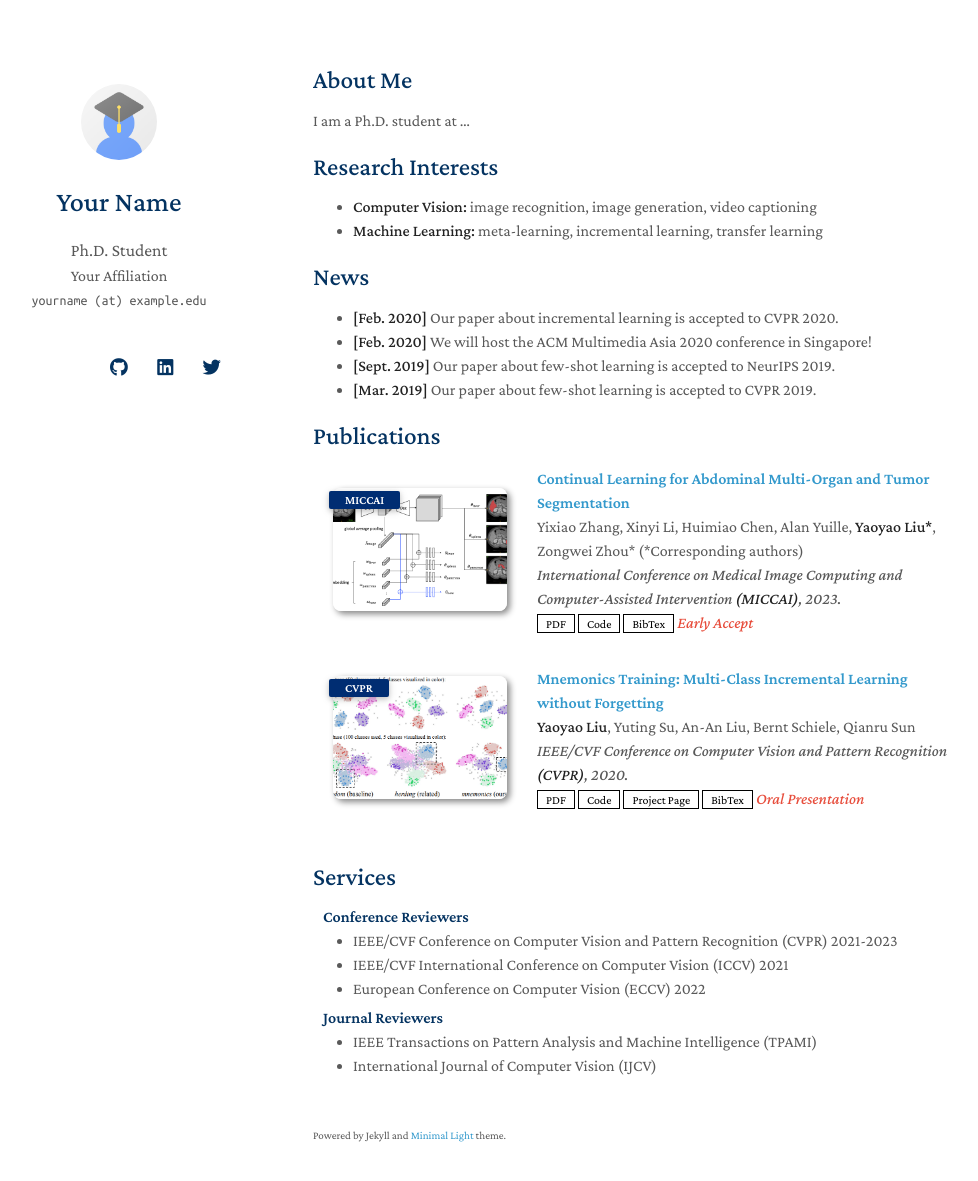
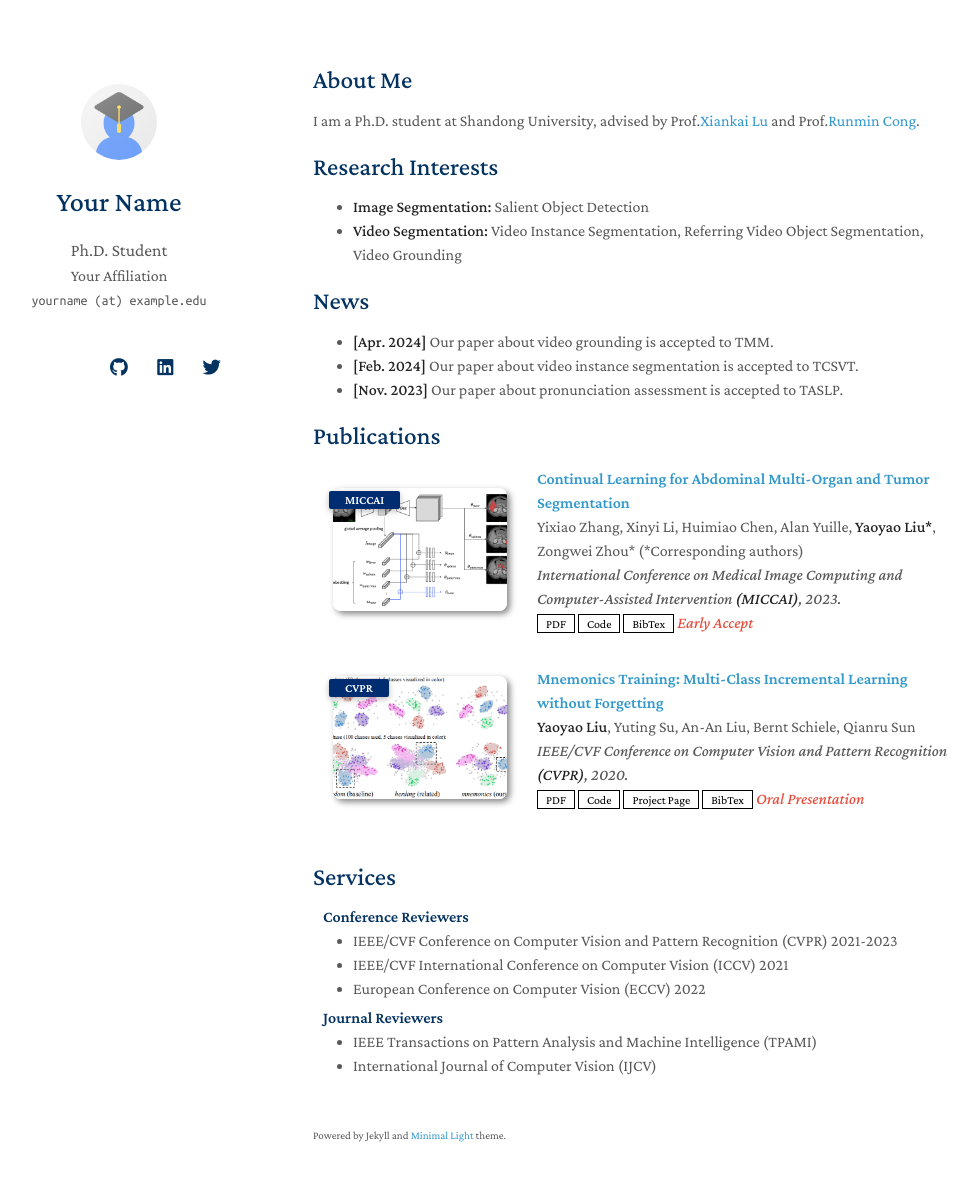
Before and after one commit to fanghaook/fanghaook.github.io, a Jekyll site: the page built from index.md, in a window 1280 px wide and 1216 px high. Shown: the top 1181 px of the window, without its empty margins (157-1135 px from the left). Built offline with Jekyll 4.4.1, drawn with Linux system fonts in a browser that asks for light colours; nearby versions of some CDN libraries; a style sheet for code colours, icons or effects is not loaded; our own code applies the rules of GitHub Pages for plain Markdown files.

Commit message:
Update index.md

```diff
--- a/index.md
+++ b/index.md
@@ -4,19 +4,18 @@ layout: homepage
 
 ## About Me
 
-I am a Ph.D. student at ...
+I am a Ph.D. student at Shandong University, advised by Prof.[Xiankai Lu](https://faculty.sdu.edu.cn/luxiankai/zh_CN/index.htm) and Prof.[Runmin Cong](https://rmcong.github.io/).
 
 ## Research Interests
 
-- **Computer Vision:** image recognition, image generation, video captioning
-- **Machine Learning:** meta-learning, incremental learning, transfer learning
+- **Image Segmentation:** Salient Object Detection
+- **Video Segmentation:** Video Instance Segmentation, Referring Video Object Segmentation, Video Grounding
 
 ## News
 
-- **[Feb. 2020]** Our paper about incremental learning is accepted to CVPR 2020.
-- **[Feb. 2020]** We will host the ACM Multimedia Asia 2020 conference in Singapore!
-- **[Sept. 2019]** Our paper about few-shot learning is accepted to NeurIPS 2019.
-- **[Mar. 2019]** Our paper about few-shot learning is accepted to CVPR 2019.
+- **[Apr. 2024]** Our paper about video grounding is accepted to TMM.
+- **[Feb. 2024]** Our paper about video instance segmentation is accepted to TCSVT.
+- **[Nov. 2023]** Our paper about pronunciation assessment is accepted to TASLP.
 
 {% include_relative _includes/publications.md %}
 
```
